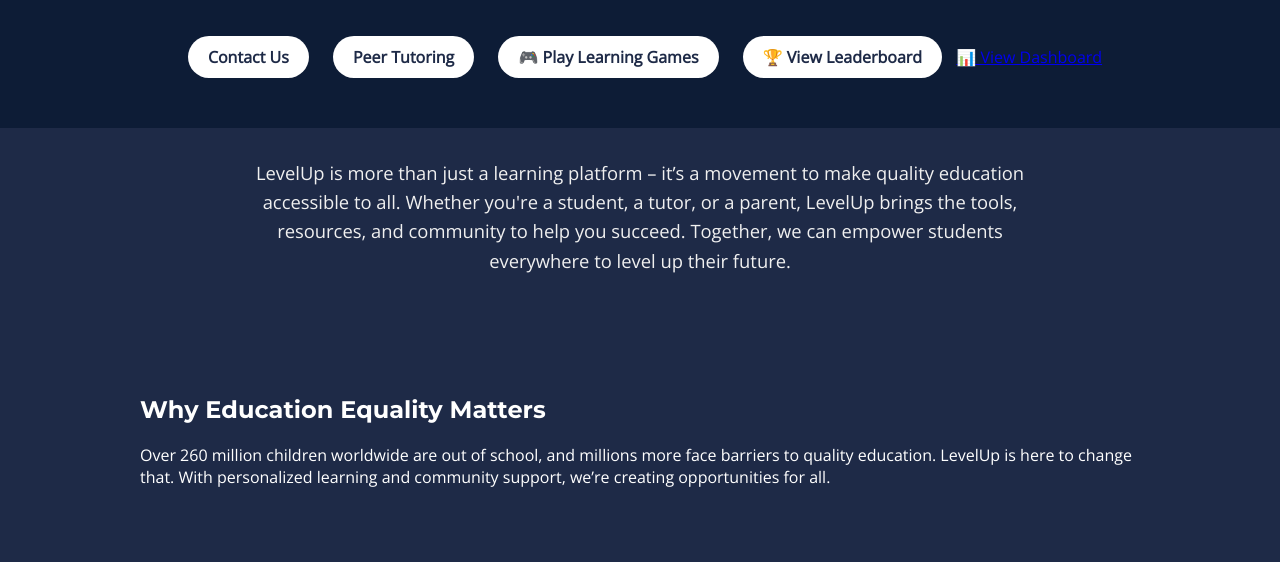
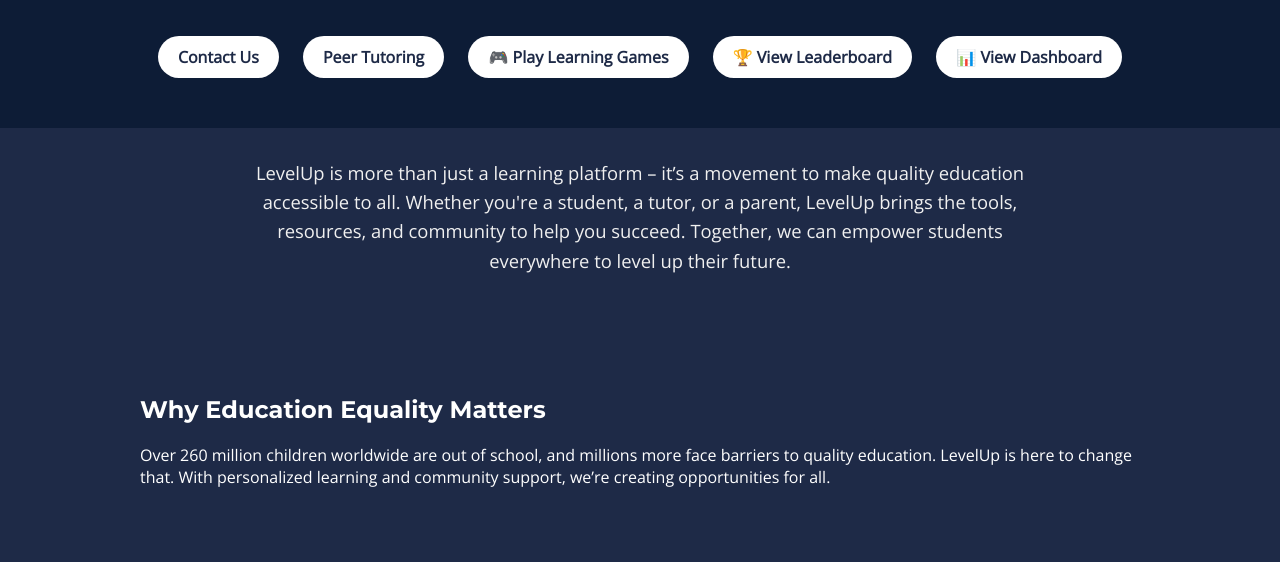
Before and after one commit to ineedtowin-com/LvlUp, a plain HTML site: page index.html in a window 1280 px wide. Shown: the part 238-800 px from the top of the page. Drawn offline with nearby package versions, Linux system fonts and the light colour scheme.

Commit message:
Update index.html

```diff
--- a/index.html
+++ b/index.html
@@ -23,7 +23,7 @@
         <a href="peer-tutoring.html" class="btn">Peer Tutoring</a>
         <a href="games.html" class="btn">🎮 Play Learning Games</a>
         <a href="leaderboard.html" class="btn">🏆 View Leaderboard</a>
-        <a href="dashboard.html" class="button">📊 View Dashboard</a>
+        <a href="dashboard.html" class="btn">📊 View Dashboard</a>
       </div>
     </header>
 
```
